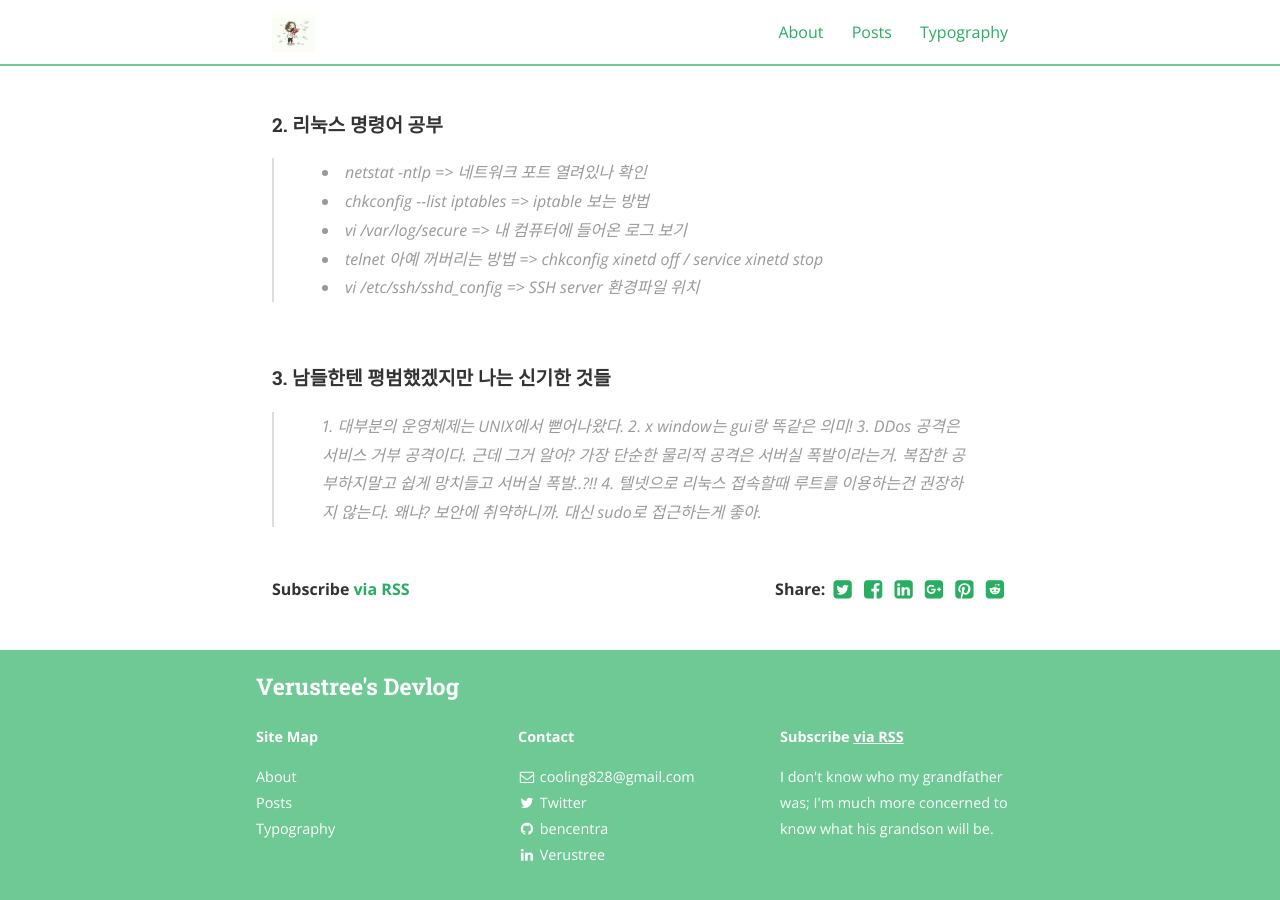
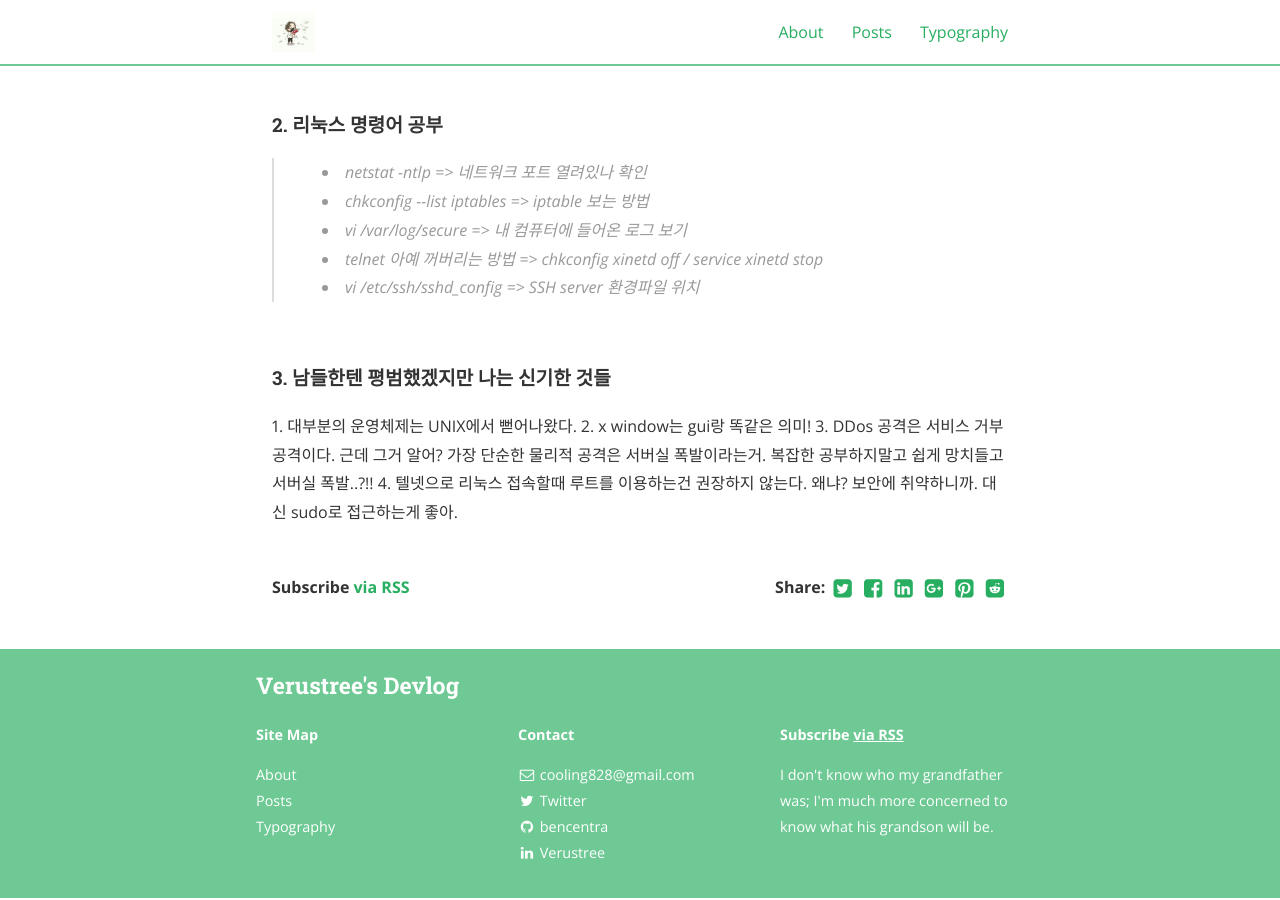
Before and after one commit to verustree/verustree.github.io, a Jekyll site: the page built from _posts/2020-04-04-TIL.md, in a window 1280 px wide and 900 px high, scrolled down 1179 px. Built offline with Jekyll 4.4.1, drawn with Linux system fonts in a browser that asks for light colours; nearby versions of some CDN libraries.

Commit message:
Update 2020-04-04-TIL.md
3번에서 blockquote 삭제

```diff
--- a/_posts/2020-04-04-TIL.md
+++ b/_posts/2020-04-04-TIL.md
@@ -43,10 +43,10 @@ categories: TIL
 <br>
 
 <p>
-<h4><strong>3. 남들한텐 평범했겠지만 나는 신기한 것들</strong></h4><blockquote>
+<h4><strong>3. 남들한텐 평범했겠지만 나는 신기한 것들</strong></h4>
 1. 대부분의 운영체제는 UNIX에서 뻗어나왔다.
 2. x window는 gui랑 똑같은 의미!
 3. DDos 공격은 서비스 거부 공격이다.  근데 그거 알어?  가장 단순한 물리적 공격은 서버실 폭발이라는거.
 복잡한 공부하지말고 쉽게 망치들고 서버실 폭발..?!!
 4. 텔넷으로 리눅스 접속할때 루트를 이용하는건 권장하지 않는다.  왜냐?  보안에 취약하니까.  대신 sudo로 접근하는게 좋아.
-</blockquote></p>
+</p>
```
